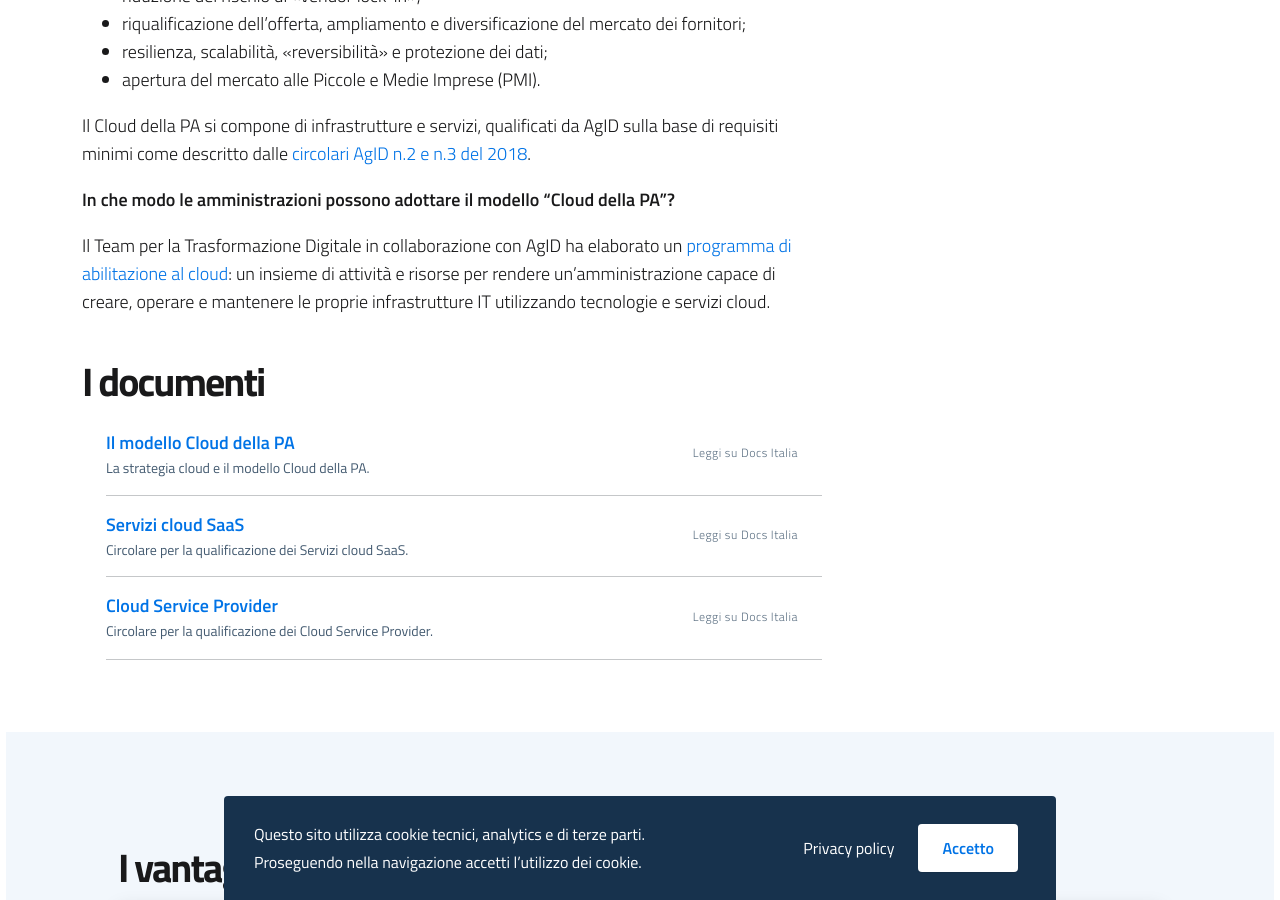
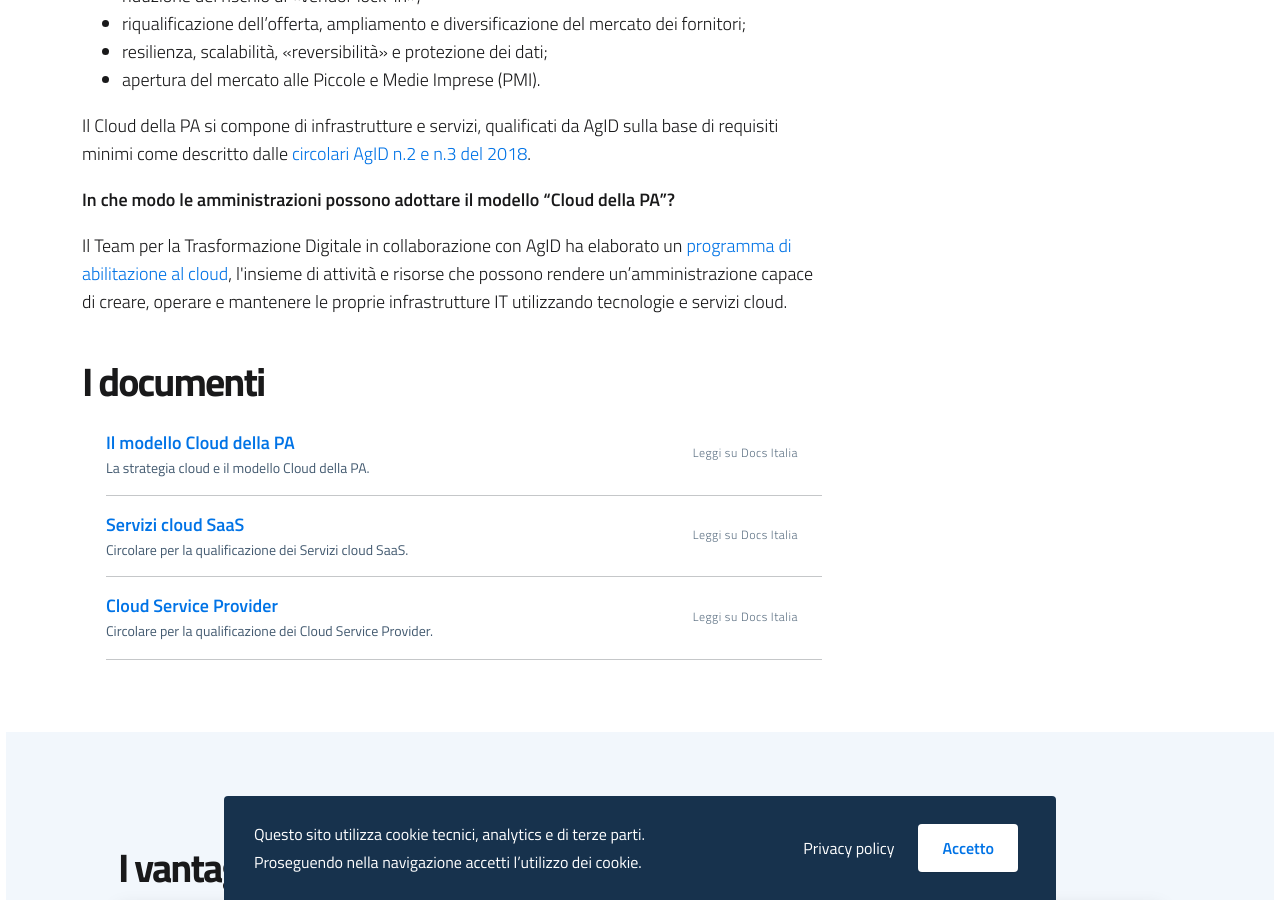
Before and after one commit to italia/cloud.italia.it, a Jekyll site: the page built from index.md, in a window 1280 px wide and 900 px high, scrolled down 2194 px. Built offline with Jekyll 4.4.1, drawn with Linux system fonts in a browser that asks for light colours.

Commit message:
Update home-sections.html

```diff
--- a/_includes/home/home-sections.html
+++ b/_includes/home/home-sections.html
@@ -90,7 +90,7 @@
                             <p>
                               Il Team per la Trasformazione Digitale in collaborazione con AgID ha elaborato un
                                 <a href="https://cloud.italia.it/projects/cloud-italia-circolari/it/latest/">programma di
-                                abilitazione al cloud</a>: un insieme di attività e risorse per rendere
+                                abilitazione al cloud</a>, l'insieme di attività e risorse che possono rendere
                                 un’amministrazione capace di creare, operare e mantenere le proprie infrastrutture IT utilizzando
                                 tecnologie e servizi cloud.
                             </p>
```
